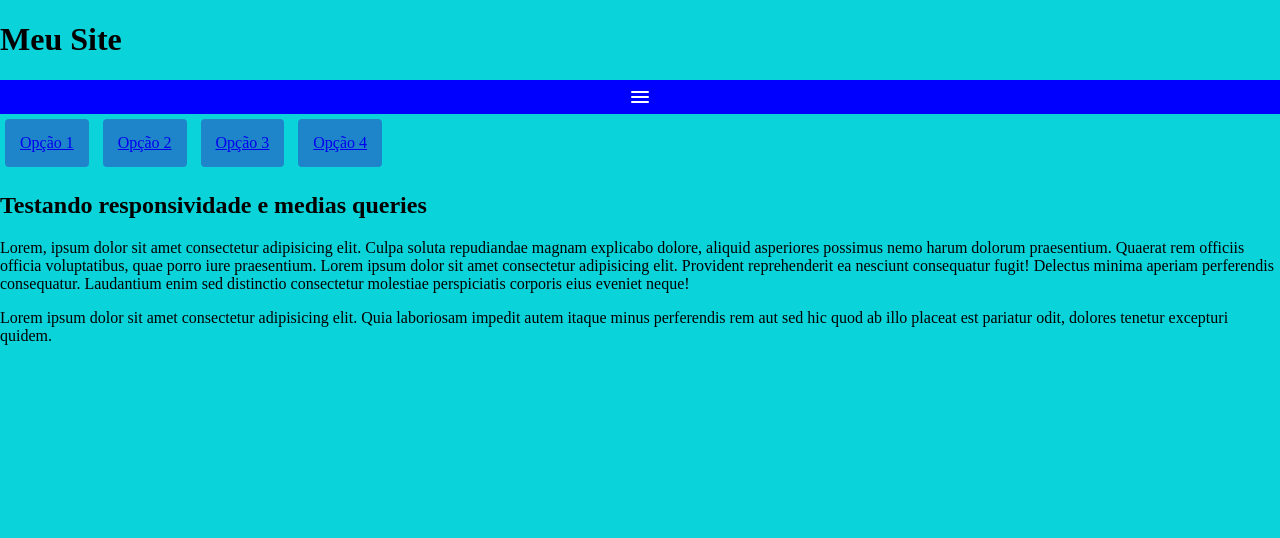
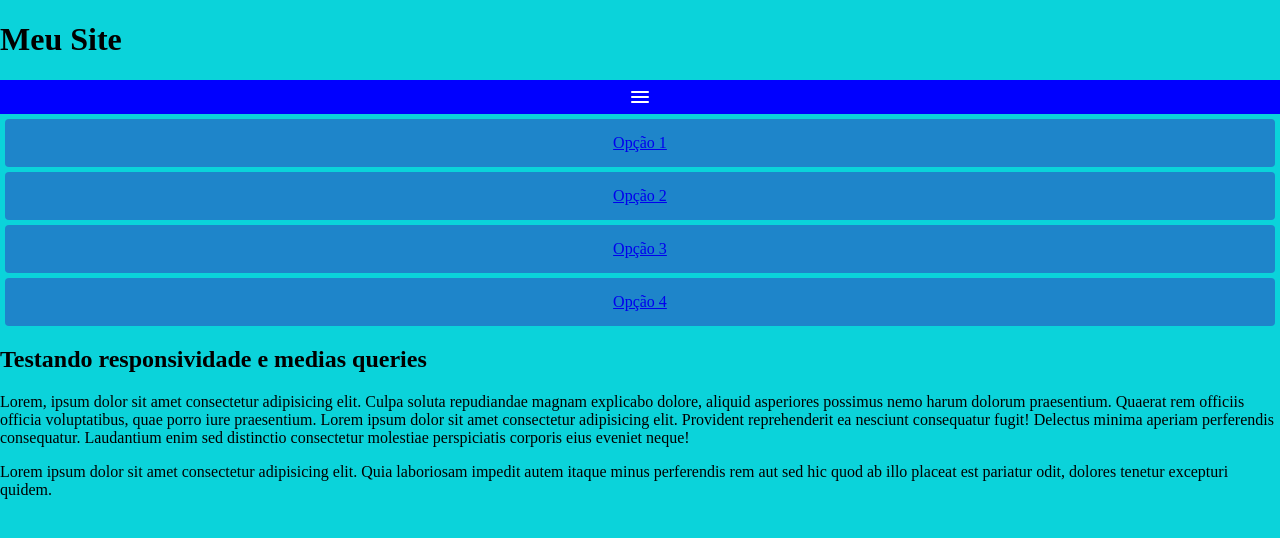
Before and after one commit to Fabioeris/Media_query_menu_responsivo, a plain HTML site: page index.html in a window 1280 px wide. Both pictures are taken after a click on the element "menu". Drawn offline with nearby package versions, Linux system fonts and the light colour scheme.

Commit message:
menu hamburguer

```diff
--- a/estilo/style.css
+++ b/estilo/style.css
@@ -20,6 +20,7 @@ span#menu{
     display: block;
     text-align: center;
     padding: 5px;
+
 }
 
 span#menu:hover{
@@ -31,11 +32,13 @@ span#menu:hover{
 ul{
     margin: 0px;
     padding: 0px;
+    display: block;
+    text-align: center;
 
 }
 
 li{
-    display: inline-block;
+    display: block;
     margin: 5px;
     padding: 15px;
     color: white;
```
